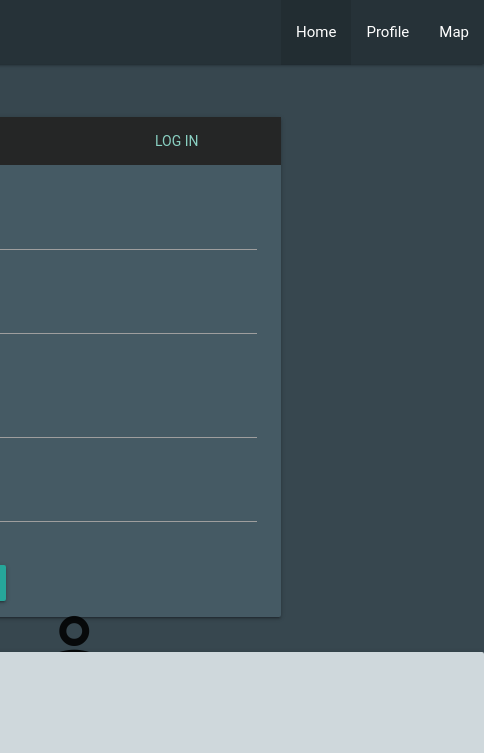
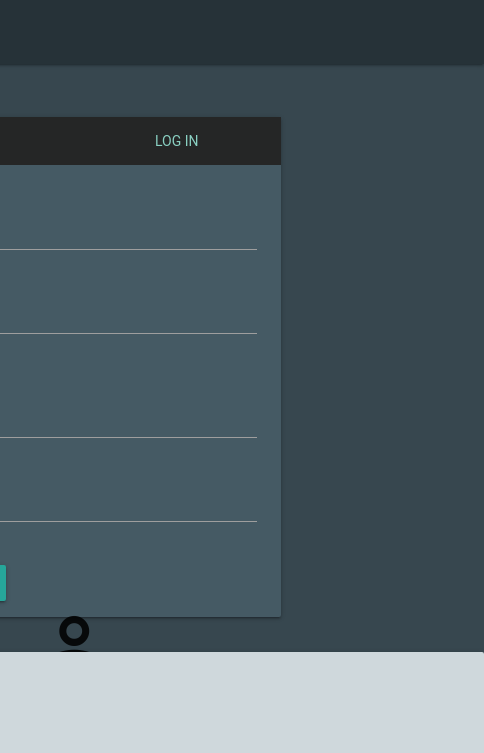
Before and after one commit to saularevalo8/respace, a website: page public/index.html in a window 1280 px wide. Shown: the top 753 px of the page, 796-1280 px from the left. Drawn offline with nearby package versions, Linux system fonts and the light colour scheme.

Commit message:
changed navbar for home page

```diff
--- a/public/index.html
+++ b/public/index.html
@@ -21,9 +21,6 @@
             <img class="img-responsive" id="logo-font" height="110" width="110" src="assets/images/ReSpaceFontt.svg">
             <a href="#" class="brand-logo"></a>
             <ul id="nav-mobile" class="right hide-on-med-and-down">
-                <li class="active"><a href="index.html">Home</a></li>
-                <li><a href="profile.html">Profile</a></li>
-                <li><a href="map.html">Map</a></li>
             </ul>
         </div>
     </nav>
```
